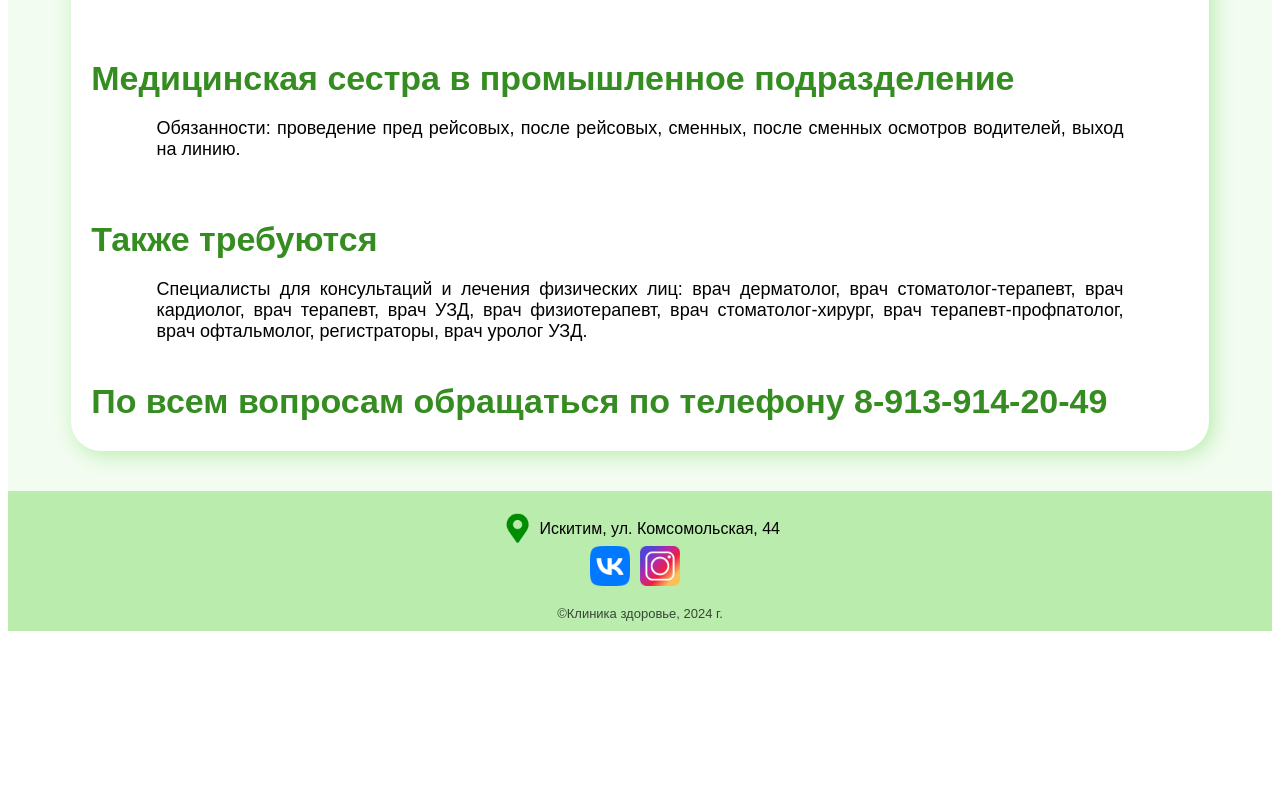
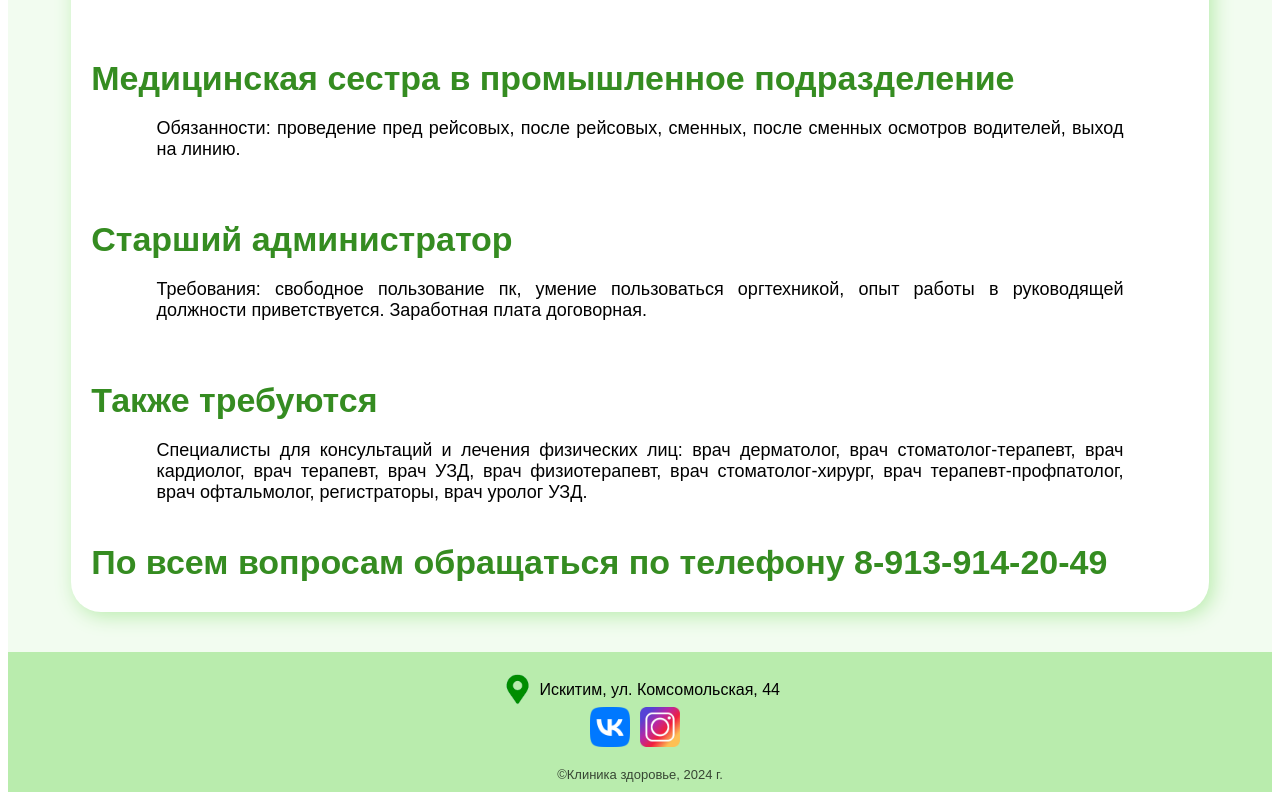
Before and after one commit to Ansanat/klinika, a Vue app: page /vacancies-page in a window 1280 px wide. Shown: the part 837-1637 px from the top of the page. Before the commit the page ends 1476 px from the top, so only its background shows below. Built offline with nearby package versions, Linux system fonts and the light colour scheme.

Commit message:
add vacanc

```diff
--- a/public/index.html
+++ b/public/index.html
@@ -15,7 +15,7 @@
           accurateTrackBounce:true
       });
     </script>
-    <meta name="description" content="Клиника здоровья искитим пульсар">
+    <meta name="Description" content="Клиника здоровья искитим пульсар">
     <meta name="yandex-verification" content="caee582fc25f1ed4" />
     <meta charset="utf-8">
     <meta http-equiv="X-UA-Compatible" content="IE=edge">
--- a/src/pages/v-vacancies-page.vue
+++ b/src/pages/v-vacancies-page.vue
@@ -43,6 +43,10 @@ export default {
         {
           name: 'Медицинская сестра в промышленное подразделение',
           ob: 'Обязанности: проведение пред рейсовых, после рейсовых, сменных, после сменных осмотров водителей, выход на линию.'
+        },
+        {
+          name: 'Старший администратор',
+          ob: 'Требования: свободное пользование пк, умение пользоваться оргтехникой, опыт работы в руководящей должности приветствуется. Заработная плата договорная.'
         }
       ]
     }
```
Also changed, not shown: 5 other files (tests, documents, lock files or other folders).
